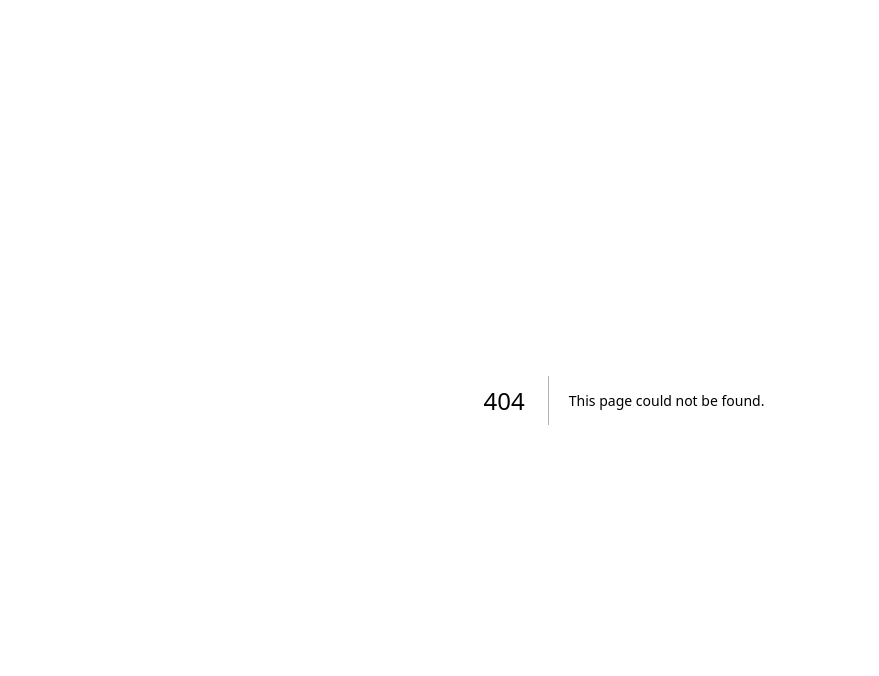
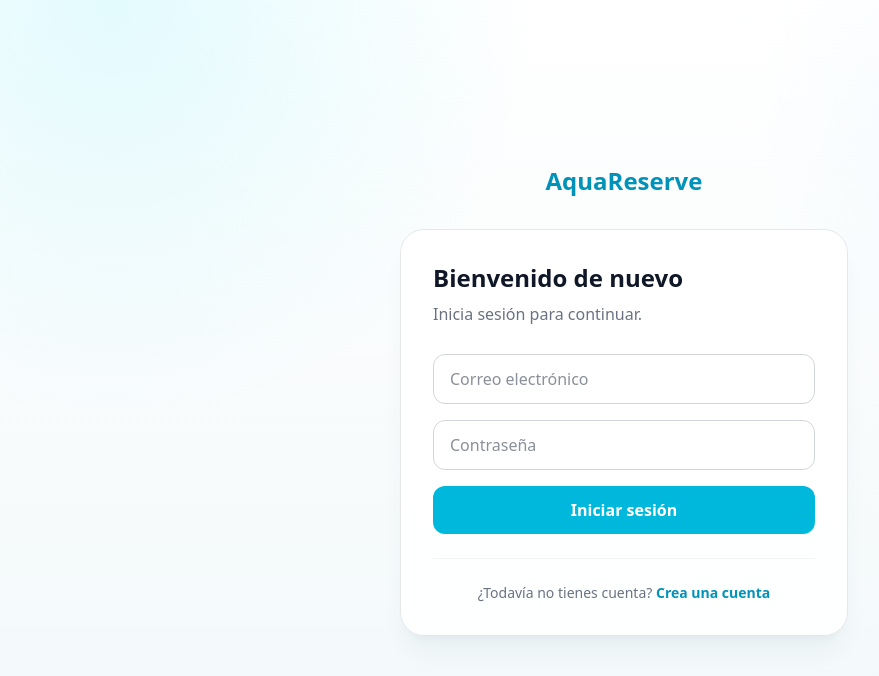
Before and after one commit to Owyni/next-js-learning, a Next.js app: page /login in a window 1280 px wide. Before the commit this address had no page. Shown: the top 676 px of the page, without its empty margins (16-895 px from the left). Built offline with nearby package versions, Linux system fonts and the light colour scheme.

Commit message:
feat: add login and registration page

```diff
--- /dev/null
+++ b/src/app/login/page.tsx
@@ -0,0 +1,116 @@
+"use client";
+
+import Link from "next/link";
+import { useState } from "react";
+import { useRouter } from "next/navigation";
+
+export default function LoginPage() {
+  const router = useRouter();
+  const [mode, setMode] = useState<"login" | "register">("login");
+  const [form, setForm] = useState({ name: "", email: "", password: "" });
+  const [error, setError] = useState("");
+  const [loading, setLoading] = useState(false);
+
+  const isRegister = mode === "register";
+
+  async function submit(event: React.FormEvent) {
+    event.preventDefault();
+    setLoading(true);
+    setError("");
+
+    try {
+      const response = await fetch(`/api/auth/${mode}`, {
+        method: "POST",
+        headers: { "Content-Type": "application/json" },
+        body: JSON.stringify(form),
+      });
+      const data = await response.json();
+
+      if (!response.ok) {
+        setError(data.error ?? "Algo salió mal.");
+        return;
+      }
+
+      router.push("/");
+      router.refresh();
+    } catch {
+      setError("No se pudo conectar con el servidor.");
+    } finally {
+      setLoading(false);
+    }
+  }
+
+  return (
+    <main className="min-h-screen flex items-center justify-center px-4 py-12">
+      <div className="w-full max-w-md">
+        <Link href="/" className="flex justify-center items-center gap-2 text-cyan-600 mb-8">
+          <span className="text-2xl font-bold">AquaReserve</span>
+        </Link>
+
+        <div className="rounded-3xl border border-gray-200 bg-white/90 p-7 sm:p-8 shadow-xl shadow-cyan-900/5 backdrop-blur">
+          <h1 className="text-2xl font-bold text-gray-900">
+            {isRegister ? "Crea tu cuenta" : "Bienvenido de nuevo"}
+          </h1>
+          <p className="text-gray-500 mt-2 mb-7">
+            {isRegister ? "Guarda tus datos y empieza a reservar." : "Inicia sesión para continuar."}
+          </p>
+
+          <form onSubmit={submit} className="space-y-4">
+            {isRegister && (
+              <input
+                required
+                placeholder="Nombre"
+                value={form.name}
+                onChange={(e) => setForm({ ...form, name: e.target.value })}
+                className="input"
+                autoComplete="name"
+              />
+            )}
+            <input
+              required
+              type="email"
+              placeholder="Correo electrónico"
+              value={form.email}
+              onChange={(e) => setForm({ ...form, email: e.target.value })}
+              className="input"
+              autoComplete="email"
+            />
+            <input
+              required
+              type="password"
+              minLength={8}
+              placeholder="Contraseña"
+              value={form.password}
+              onChange={(e) => setForm({ ...form, password: e.target.value })}
+              className="input"
+              autoComplete={isRegister ? "new-password" : "current-password"}
+            />
+
+            {isRegister && <p className="text-xs text-gray-500">Mínimo 8 caracteres.</p>}
+            {error && <p className="text-sm text-red-600">{error}</p>}
+
+            <button
+              disabled={loading}
+              className="w-full rounded-xl bg-cyan-500 hover:bg-cyan-600 disabled:bg-gray-300 text-white font-semibold py-3 transition"
+            >
+              {loading ? "Procesando..." : isRegister ? "Crear cuenta" : "Iniciar sesión"}
+            </button>
+          </form>
+
+          <div className="text-center mt-6 pt-6 border-t border-gray-100 text-sm">
+            <span className="text-gray-500">
+              {isRegister ? "¿Ya tienes una cuenta?" : "¿Todavía no tienes cuenta?"}
+            </span>{" "}
+            <button
+              type="button"
+              onClick={() => { setMode(isRegister ? "login" : "register"); setError(""); }}
+              className="font-semibold text-cyan-600 hover:text-cyan-700"
+            >
+              {isRegister ? "Inicia sesión" : "Crea una cuenta"}
+            </button>
+          </div>
+        </div>
+      </div>
+    </main>
+  );
+}
```
